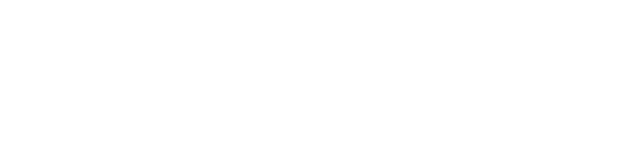
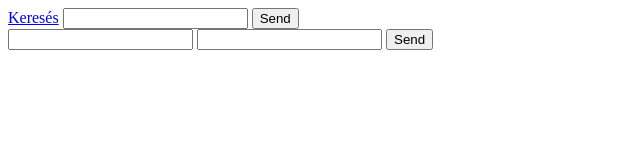
Before and after one commit to gergo0328/week10-cats, a plain HTML site: page frontend/index.html in a window 1280 px wide. Shown: the whole page, without its empty margins (0-640 px from the left). Drawn offline with Linux system fonts and the light colour scheme.

Commit message:
form get

```diff
--- a/frontend/index.html
+++ b/frontend/index.html
@@ -5,8 +5,20 @@
 	<meta http-equiv="X-UA-Compatible" content="IE=edge">
 	<meta name="viewport" content="width=device-width, initial-scale=1.0">
 	<title>This is FRONTEND</title>
+	<!--<link rel="stylesheet" href="reset.css">  -->
+	<link rel="stylesheet" href="style.css">
 </head>
 <body>
-	<div id="root"></div>
+	<form action="https://www.google.com/search" method="get">
+		<a href="https://www.google.com/search?q=javascript">Keresés</a>
+		<input name="q" type="text">
+		<button>Send</button>
+	</form>
+
+	<form action="" method="">
+		<input name="username" type="text">
+		<input name="password" type="password">
+		<button>Send</button>
+	</form>
 </body>
 </html>
--- /dev/null
+++ b/frontend/reset.css
@@ -0,0 +1,32 @@
+* {
+    margin: 0;
+    padding: 0;
+    border: 0;
+    outline: none;
+    box-sizing: border-box;
+    background: transparent;
+    font-family: inherit;
+  }
+  a{
+    text-decoration: none;
+  }
+  a img {
+    border: none;
+  }
+
+  button,
+  a {
+    cursor: pointer;
+    color: inherit;
+  }
+
+  textarea {
+    resize: none;
+  }
+
+  button,
+  textarea,
+  select {
+    appearance: none !important;
+    border-radius: 0;
+  }
```
